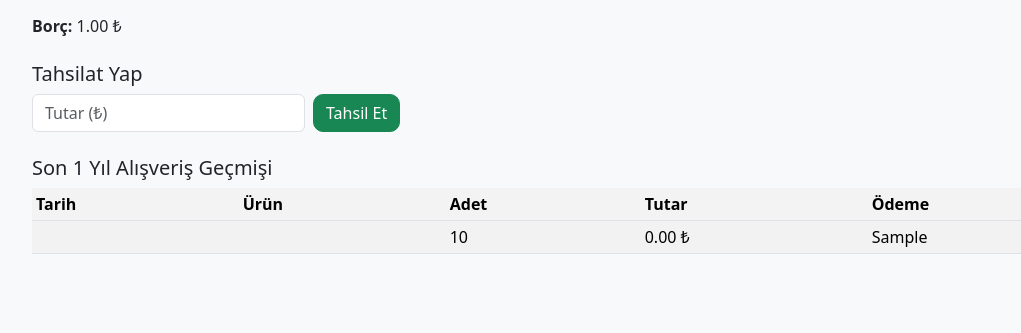
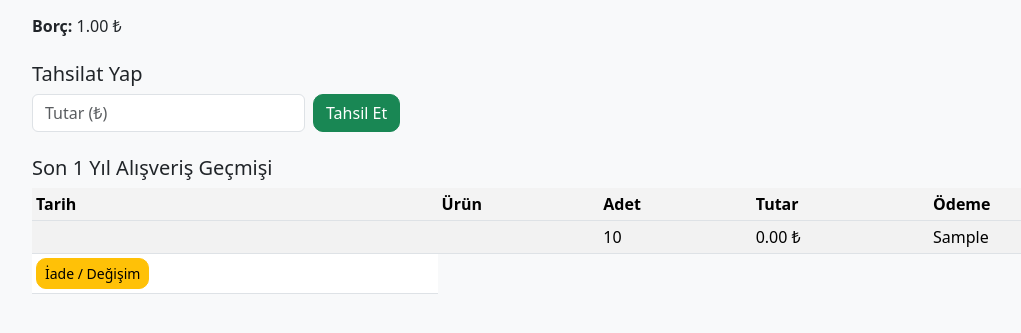
Before and after one commit to berdener/stokk, a Flask app: template templates/customer_detail.html in a window 1280 px wide. Shown: the part 148-481 px from the top of the page, without its empty margins (50-1071 px from the left). Run offline with Flask 3, Linux system fonts and the light colour scheme; tables that the repository leaves empty hold one stand-in row (values such as "Sample post"); the template is opened without the code that fills it: values that come from a table or form of the project are taken from there, most other values are stand-ins (such as "Sample title", 1, 10 or a date in 2020); some libraries are stand-ins or nearby versions.

Commit message:
Update customer_detail.html

```diff
--- a/templates/customer_detail.html
+++ b/templates/customer_detail.html
@@ -21,6 +21,11 @@
   <td>{{ '%.2f'|format(s.total) }} ₺</td>
   <td>{{ s.payment }}</td>
 </tr>
+<td>
+  <a href="/returns?order_id={{ sale.id }}" class="btn btn-warning btn-sm">
+    İade / Değişim
+  </a>
+</td>
 
   {% endfor %}
   </tbody>
```
